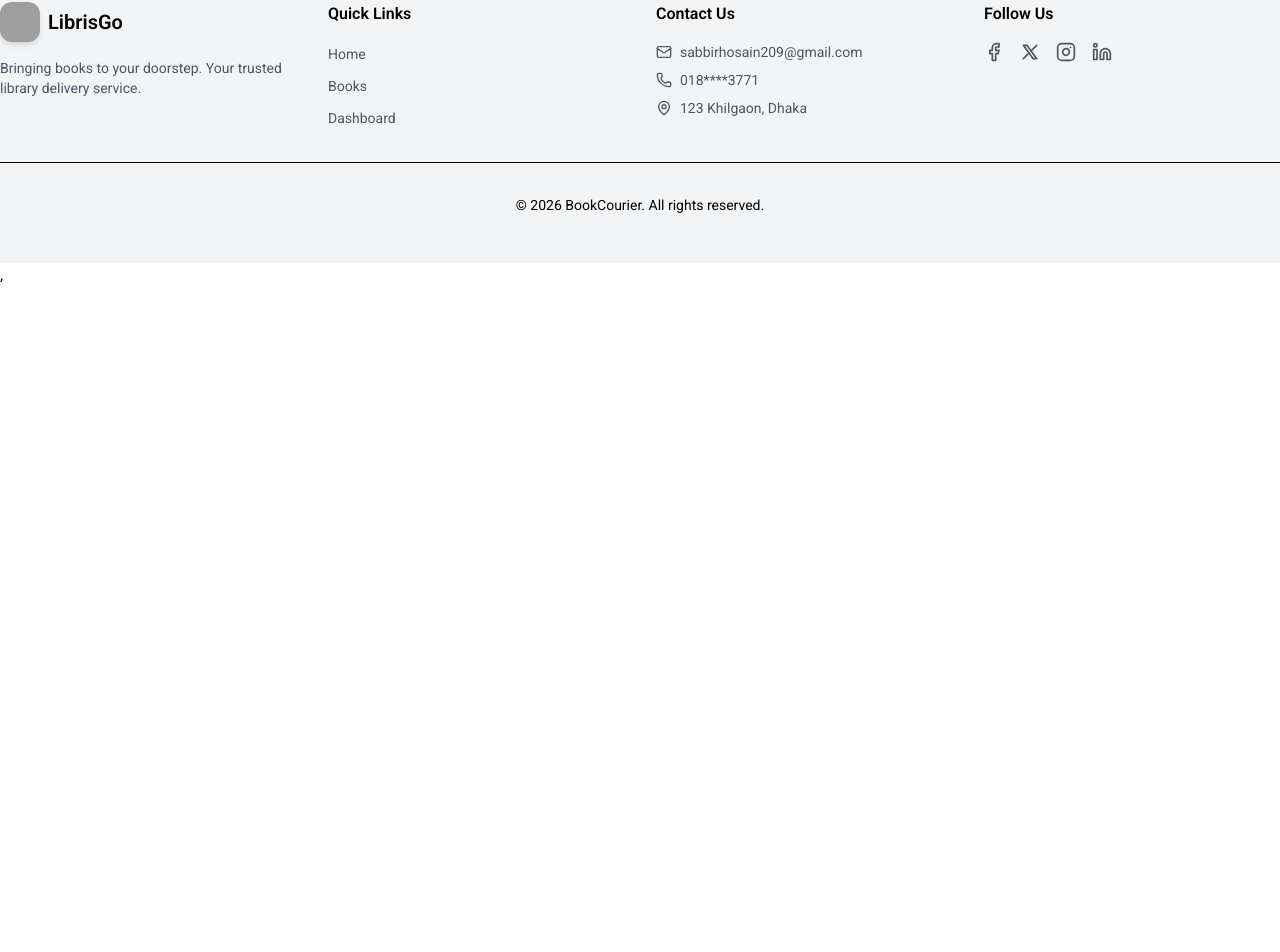
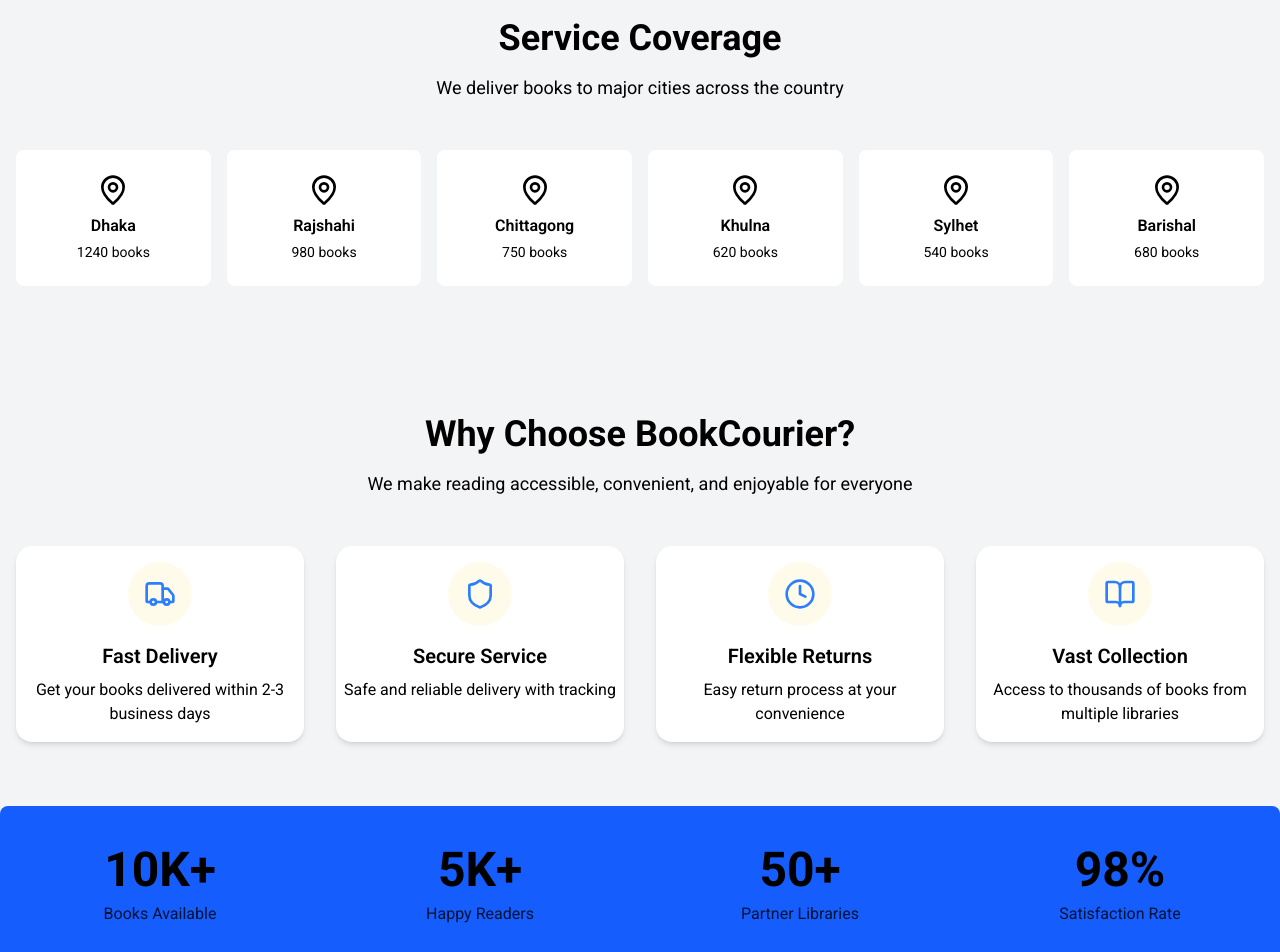
Before and after one commit to sabbirhosain-h/Assignment-11_Clintside, a React (Vite) app: page / in a window 1280 px wide. Shown: the part 1726-2678 px from the top of the page. Before the commit the page ends 2013 px from the top, so only its background shows below. Built offline with nearby package versions, Linux system fonts and the light colour scheme; grey boxes are pictures that could not be loaded.

Commit message:
Home page completed

```diff
--- a/src/Home/Home.jsx
+++ b/src/Home/Home.jsx
@@ -1,12 +1,18 @@
 import React from 'react';
 import Banner from '../HomeComponents/Banner';
 import LatestAdditions from '../HomeComponents/LatestAdditions';
+import ServiceCovrage from '../HomeComponents/ServiceCovrage';
+import WhyChoose from '../HomeComponents/WhyChoose';
+import Statestics from '../HomeComponents/Statestics';
 
 const Home = () => {
     return (
         <>
         <Banner></Banner>
         <LatestAdditions></LatestAdditions>
+        <ServiceCovrage></ServiceCovrage>
+        <WhyChoose></WhyChoose>
+        <Statestics></Statestics>
         </>
     );
 };
--- a/src/Home/Navber.jsx
+++ b/src/Home/Navber.jsx
@@ -2,7 +2,7 @@
 import ThemeContext from '../Context/CreateContext';
 import { Link, NavLink } from 'react-router';
 import { Moon } from 'lucide-react';
-import { span } from 'motion/react-client';
+
 
 const Navber = () => {
     const {theme, setTheme } = useContext(ThemeContext);
--- a/src/HomeComponents/Banner.jsx
+++ b/src/HomeComponents/Banner.jsx
@@ -1,6 +1,7 @@
 import React from 'react';
 import { Swiper, SwiperSlide } from "swiper/react";
 import { Navigation, Pagination, Autoplay } from "swiper/modules";
+// eslint-disable-next-line no-unused-vars
 import { motion } from "motion/react"
 import "swiper/css";
 import "swiper/css/navigation";
@@ -42,8 +43,8 @@
             <SwiperSlide key={index}>
 
         <motion.div
-         initial={{ opacity: 0, y: 20 }}
-         animate={{ opacity: 1, y: 0 }}
+         initial={{ opacity: 0, x: 20 }}
+         animate={{ opacity: 1, x: 0 }}
          transition={{ duration: 0.5 }}
         className='relative'>
             <img src={slide.image} alt={slide.title} className="w-full h-full object-cover" />
--- a/src/HomeComponents/LatestAdditions.jsx
+++ b/src/HomeComponents/LatestAdditions.jsx
@@ -1,10 +1,17 @@
+/* eslint-disable no-unused-vars */
 import { MoveRightIcon, Star } from 'lucide-react';
+import { motion } from "motion/react"
 import React from 'react';
 import { Link } from 'react-router';
 
 const LatestAdditions = () => {
     return (
-        <div className='mt-20 mb-10 flex flex-col items-center justify-center'>
+        <motion.div
+
+        initial={{ opacity: 0, y: 30 }}
+        animate={{ opacity: 1, y: 0 }}
+        transition={{ duration: 0.5 }}
+        className='mt-20 mb-10 flex flex-col items-center justify-center'>
             <h1 className="text-3xl font-bold dark:text-white">Latest Additions</h1>
             <p className=" text-gray-800 mt-2">Explore our newest collection of books just added to our library</p>
 
@@ -96,7 +103,7 @@
                         <MoveRightIcon className="ml-2 w-5 h-5" />
                     </button>
                  </Link>
-        </div>
+        </motion.div>
     );
 };
 
--- /dev/null
+++ b/src/HomeComponents/ServiceCovrage.jsx
@@ -0,0 +1,49 @@
+/* eslint-disable no-unused-vars */
+import React from 'react';
+import { motion } from "motion/react"
+import { MapPin } from 'lucide-react';
+
+function ServiceCovrage() {
+    const cities = [
+        { name: 'Dhaka', books: 1240 },
+        { name: 'Rajshahi', books: 980 },
+        { name: 'Chittagong', books: 750 },
+        { name: 'Khulna', books: 620 },
+        { name: 'Sylhet', books: 540 },
+        { name: 'Barishal', books: 680 },
+    ];
+    return (
+        <section className="py-16 bg-muted dark:bg-gray-800">
+            <div className="container mx-auto px-4">
+                <div className="text-center mb-12">
+                    <h2 className="text-3xl md:text-4xl font-bold mb-4">Service Coverage</h2>
+                    <p className="text-muted-foreground text-lg max-w-2xl mx-auto">
+                        We deliver books to major cities across the country
+                    </p>
+                </div>
+
+                <div className="grid grid-cols-2 md:grid-cols-3 lg:grid-cols-6 gap-4">
+                    {cities.map((city, index) => (
+                        <motion.div
+                            key={city.name}
+                            initial={{ opacity: 0, scale: 0.9 }}
+                            whileInView={{ opacity: 1, scale: 1 }}
+                            viewport={{ once: true }}
+                            transition={{ delay: index * 0.1 }}
+                        >
+                            <div className="text-center hover:shadow-lg transition-shadow">
+                                <div className="px-4 py-6 bg-white rounded-lg dark:bg-gray-700">
+                                    <MapPin className="h-8 w-8 mx-auto mb-2 text-black" />
+                                    <h3 className="font-semibold mb-1 dark:text-white">{city.name}</h3>
+                                    <p className="text-sm text-muted-foreground dark:text-white">{city.books} books</p>
+                                </div>
+                            </div>
+                        </motion.div>
+                    ))}
+                </div>
+            </div>
+        </section>
+    );
+}
+
+export default ServiceCovrage;
--- /dev/null
+++ b/src/HomeComponents/Statestics.jsx
@@ -0,0 +1,75 @@
+import React from 'react';
+// eslint-disable-next-line no-unused-vars
+import { motion } from "motion/react"
+import { Link } from 'react-router';
+
+const Statestics = () => {
+    return (
+         <section>
+        <div className=" mx-auto px-4 bg-blue-600 py-10 rounded-lg">
+          <div className="grid grid-cols-2 md:grid-cols-4 gap-8 text-center">
+            <motion.div
+              initial={{ opacity: 0, scale: 0.5 }}
+              whileInView={{ opacity: 1, scale: 1 }}
+              viewport={{ once: true }}
+            >
+              <h1 className="text-4xl md:text-5xl font-bold mb-2">10K+</h1>
+              <p className="text-black/80 dark:text-white">Books Available</p>
+            </motion.div>
+            <motion.div
+              initial={{ opacity: 0, scale: 0.5 }}
+              whileInView={{ opacity: 1, scale: 1 }}
+              viewport={{ once: true }}
+              transition={{ delay: 0.1 }}
+            >
+              <h1 className="text-4xl md:text-5xl font-bold mb-2">5K+</h1>
+              <p className="text-black/80 dark:text-white">Happy Readers</p>
+            </motion.div>
+            <motion.div
+              initial={{ opacity: 0, scale: 0.5 }}
+              whileInView={{ opacity: 1, scale: 1 }}
+              viewport={{ once: true }}
+              transition={{ delay: 0.2 }}
+            >
+              <h1 className="text-4xl md:text-5xl font-bold mb-2">50+</h1>
+              <p className="text-black/80 dark:text-white">Partner Libraries</p>
+            </motion.div>
+            <motion.div
+              initial={{ opacity: 0, scale: 0.5 }}
+              whileInView={{ opacity: 1, scale: 1 }}
+              viewport={{ once: true }}
+              transition={{ delay: 0.3 }}
+            >
+              <h1 className="text-4xl md:text-5xl font-bold mb-2">98%</h1>
+              <p className="text-black/80 dark:text-white">Satisfaction Rate</p>
+            </motion.div>
+          </div>
+        </div>
+
+        <div className="py-16 bg-grey-100 dark:bg-gray-900">
+        <div className="container mx-auto px-4 text-center">
+          <motion.div
+            initial={{ opacity: 0, y: 20 }}
+            whileInView={{ opacity: 1, y: 0 }}
+            viewport={{ once: true }}
+          >
+            <h2 className="text-3xl md:text-4xl dark:text-white font-bold mb-4">Ready to Start Reading?</h2>
+            <p className="text-black/80 dark:text-white text-lg mb-8 max-w-2xl mx-auto">
+              Join thousands of book lovers who trust BookCourier for their reading needs
+            </p>
+            <div className="flex gap-4 justify-center">
+                <Link to="/register" className="Primary-btn text-white px-6 py-3 rounded-lg hover:bg-blue-700 transition duration-300">
+                  Get Started
+                </Link>
+                <Link to="/books" className="bg-white text-blue-600 border border-blue-600 px-6 py-3 rounded-lg hover:bg-blue-50 transition duration-300">
+                  Browse Books
+                </Link>
+            </div>
+          </motion.div>
+        </div>
+      </div>
+      </section>
+    );
+};
+
+export default Statestics;
--- /dev/null
+++ b/src/HomeComponents/WhyChoose.jsx
@@ -0,0 +1,66 @@
+/* eslint-disable no-unused-vars */
+import React from 'react';
+import { motion } from "motion/react"
+import { BookOpen, Clock, Shield, Truck } from 'lucide-react';
+
+
+const WhyChoose = () => {
+    const features = [
+    {
+      icon: Truck,
+      title: 'Fast Delivery',
+      description: 'Get your books delivered within 2-3 business days',
+    },
+    {
+      icon: Shield,
+      title: 'Secure Service',
+      description: 'Safe and reliable delivery with tracking',
+    },
+    {
+      icon: Clock,
+      title: 'Flexible Returns',
+      description: 'Easy return process at your convenience',
+    },
+    {
+      icon: BookOpen,
+      title: 'Vast Collection',
+      description: 'Access to thousands of books from multiple libraries',
+    },
+  ];
+    return (
+        <section className="py-16 bg-grey-100 dark:bg-gray-900">
+        <div className="container mx-auto px-4">
+          <div className="text-center mb-12">
+            <h2 className="text-3xl md:text-4xl font-bold mb-4 dark:text-white">Why Choose BookCourier?</h2>
+            <p className="text-muted-foreground text-lg max-w-2xl mx-auto">
+              We make reading accessible, convenient, and enjoyable for everyone
+            </p>
+          </div>
+
+          <div className="grid grid-cols-1 md:grid-cols-2 lg:grid-cols-4 gap-8">
+            {features.map((feature, index) => {
+              const Icon = feature.icon;
+              return (
+                <motion.div
+                  key={feature.title}
+                  initial={{ opacity: 0, y: 20 }}
+                  whileInView={{ opacity: 1, y: 0 }}
+                  viewport={{ once: true }}
+                  transition={{ delay: index * 0.1 }}
+                  className="text-center px-2 py-4 bg-white dark:bg-black/20 rounded-2xl shadow-md hover:shadow-lg transition-all duration-300"
+                >
+                  <div className="inline-flex items-center justify-center w-16 h-16 rounded-full mb-4 bg-amber-50 dark:bg-gray-500">
+                    <Icon className="h-8 w-8 text-blue-500" />
+                  </div>
+                  <h3 className="text-xl font-semibold mb-2 dark:text-white">{feature.title}</h3>
+                  <p className="text-black dark:text-gray-300">{feature.description}</p>
+                </motion.div>
+              );
+            })}
+          </div>
+        </div>
+      </section>
+    );
+};
+
+export default WhyChoose;
```
